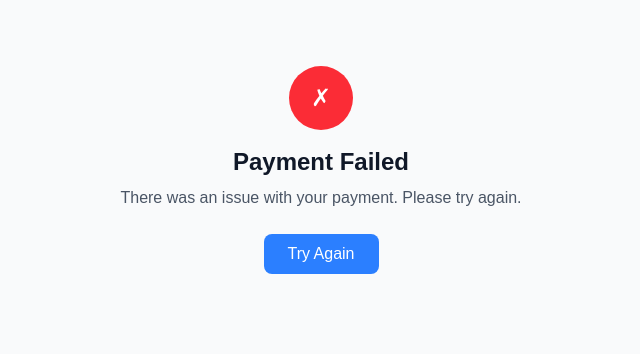
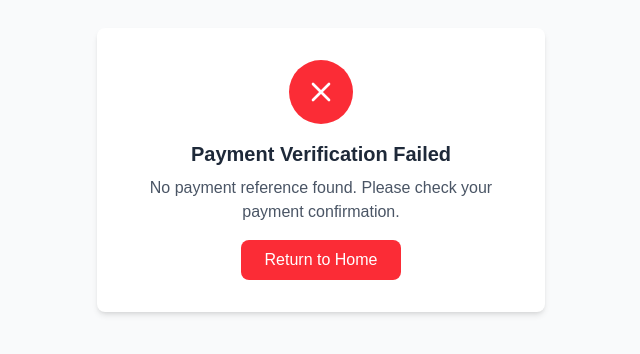
Before and after one commit to maryogbuka/ConcertTicket, a Next.js app: page /payment/verify in a window 1280 px wide. Shown: the part 230-584 px from the top of the page, without its empty margins (319-959 px from the left). Built offline with nearby package versions, Linux system fonts and the light colour scheme.

Commit message:
new update

```diff
--- a/app/payment/verify/page.jsx
+++ b/app/payment/verify/page.jsx
@@ -1,47 +1,56 @@
+// app/payment/verify/page.jsx
 'use client';
-import { useEffect, useState } from 'react';
+import { Suspense } from 'react';
 import { useSearchParams } from 'next/navigation';
 
-export default function PaymentVerify() {
+function PaymentVerifyContent() {
   const searchParams = useSearchParams();
-  const [status, setStatus] = useState('verifying');
-
-  useEffect(() => {
-    const verifyPayment = async () => {
   const reference = searchParams.get('reference');
   const ticketId = searchParams.get('ticketId');
 
-      if (!reference) {
-        setStatus('error');
-        return;
+  return (
+    <div className="min-h-screen bg-gray-50 flex items-center justify-center">
+      <div className="bg-white p-8 rounded-lg shadow-md max-w-md w-full text-center">
+        {reference ? (
+          <>
+            <div className="w-16 h-16 bg-green-500 rounded-full flex items-center justify-center mx-auto mb-4">
+              <svg className="w-8 h-8 text-white" fill="none" stroke="currentColor" viewBox="0 0 24 24">
+                <path strokeLinecap="round" strokeLinejoin="round" strokeWidth="2" d="M5 13l4 4L19 7" />
+              </svg>
+            </div>
+            <h2 className="text-xl font-semibold text-gray-800 mb-2">Payment Successful!</h2>
+            <p className="text-gray-600 mb-4">Your payment has been verified. Your tickets have been emailed to you.</p>
+            <p className="text-sm text-gray-500 mb-4">Reference: {reference}</p>
+            <button
+              onClick={() => (window.location.href = '/')}
+              className="bg-blue-500 text-white px-6 py-2 rounded-lg hover:bg-blue-600 transition-colors"
+            >
+              Return to Home
+            </button>
+          </>
+        ) : (
+          <>
+            <div className="w-16 h-16 bg-red-500 rounded-full flex items-center justify-center mx-auto mb-4">
+              <svg className="w-8 h-8 text-white" fill="none" stroke="currentColor" viewBox="0 0 24 24">
+                <path strokeLinecap="round" strokeLinejoin="round" strokeWidth="2" d="M6 18L18 6M6 6l12 12" />
+              </svg>
+            </div>
+            <h2 className="text-xl font-semibold text-gray-800 mb-2">Payment Verification Failed</h2>
+            <p className="text-gray-600 mb-4">No payment reference found. Please check your payment confirmation.</p>
+            <button
+              onClick={() => (window.location.href = '/')}
+              className="bg-red-500 text-white px-6 py-2 rounded-lg hover:bg-red-600 transition-colors"
+            >
+              Return to Home
+            </button>
+          </>
+        )}
+      </div>
+    </div>
+  );
 }
 
-      try {
-        // Verify payment with your backend
-        const response = await fetch('/api/verify-payment', {
-          method: 'POST',
-          headers: {
-            'Content-Type': 'application/json',
-          },
-          body: JSON.stringify({ reference, ticketId }),
-        });
-
-        if (response.ok) {
-          const result = await response.json();
-          setStatus(result.success ? 'success' : 'failed');
-        } else {
-          setStatus('error');
-        }
-      } catch (error) {
-        console.error('Payment verification error:', error);
-        setStatus('error');
-      }
-    };
-
-    verifyPayment();
-  }, [searchParams]);
-
-  if (status === 'verifying') {
+function LoadingSpinner() {
   return (
     <div className="min-h-screen bg-gray-50 flex items-center justify-center">
       <div className="text-center">
@@ -53,41 +62,10 @@ export default function PaymentVerify() {
   );
 }
 
-  if (status === 'success') {
+export default function PaymentVerify() {
   return (
-      <div className="min-h-screen bg-gray-50 flex items-center justify-center">
-        <div className="text-center">
-          <div className="w-16 h-16 bg-green-500 rounded-full flex items-center justify-center mx-auto mb-4">
-            <span className="text-white text-2xl">✓</span>
-          </div>
-          <h1 className="text-2xl font-bold text-gray-900">Payment Successful!</h1>
-          <p className="text-gray-600 mt-2">Your tickets have been confirmed and emailed to you.</p>
-          <button
-            onClick={() => window.location.href = '/'}
-            className="mt-6 bg-blue-500 text-white px-6 py-2 rounded-lg hover:bg-blue-600 transition-colors"
-          >
-            Back to Home
-          </button>
-        </div>
-      </div>
+    <Suspense fallback={<LoadingSpinner />}>
+      <PaymentVerifyContent />
+    </Suspense>
   );
 }
-
-  return (
-    <div className="min-h-screen bg-gray-50 flex items-center justify-center">
-      <div className="text-center">
-        <div className="w-16 h-16 bg-red-500 rounded-full flex items-center justify-center mx-auto mb-4">
-          <span className="text-white text-2xl">✗</span>
-        </div>
-        <h1 className="text-2xl font-bold text-gray-900">Payment Failed</h1>
-        <p className="text-gray-600 mt-2">There was an issue with your payment. Please try again.</p>
-        <button
-          onClick={() => window.location.href = '/'}
-          className="mt-6 bg-blue-500 text-white px-6 py-2 rounded-lg hover:bg-blue-600 transition-colors"
-        >
-          Try Again
-        </button>
-      </div>
-    </div>
-  );
-}
```
Lines whose indentation alone changed are shown as unchanged.
